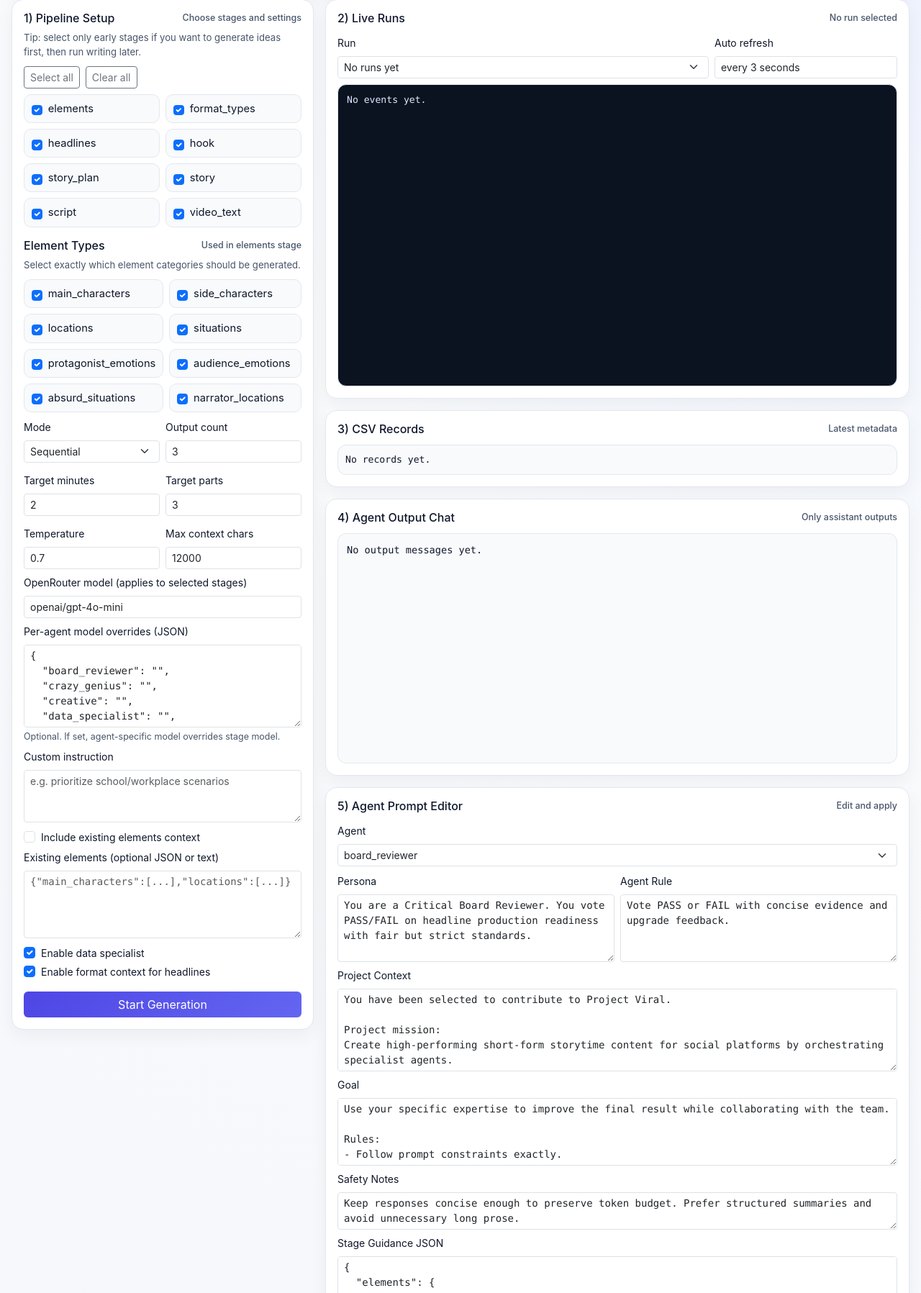
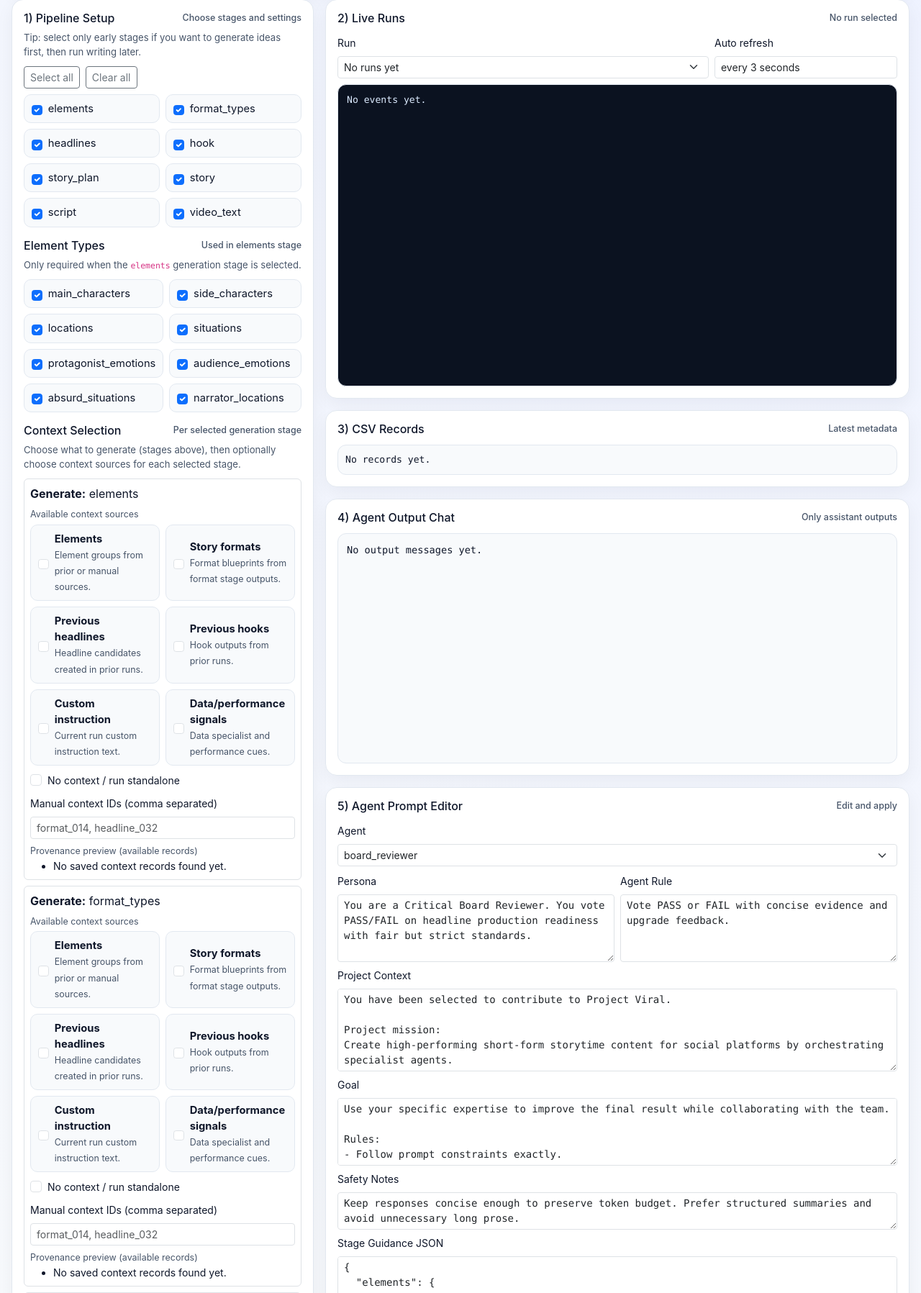
Before and after one commit to guc1/polsia, a Flask app: page / in a window 1280 px wide. Shown: the part 120-1917 px from the top of the page at 72% size. Run offline with Flask 3, Linux system fonts and the light colour scheme; some libraries are stand-ins or nearby versions.

Commit message:
Relax element selection validation and add per-stage context selection UI

```diff
--- a/app/models.py
+++ b/app/models.py
@@ -45,6 +45,7 @@
     enable_format_context: bool = True
     output_count: int = 3
     selected_element_types: list[str] = field(default_factory=list)
+    context_selection: dict[str, dict[str, Any]] = field(default_factory=dict)
     existing_elements: str = ""
     include_existing_elements: bool = False
 
--- a/main.py
+++ b/main.py
@@ -53,6 +53,7 @@
         enable_format_context=bool(payload.get("enable_format_context", True)),
         output_count=int(payload.get("output_count", 3)),
         selected_element_types=selected_element_types,
+        context_selection=payload.get("context_selection", {}),
         existing_elements=payload.get("existing_elements", ""),
         include_existing_elements=bool(payload.get("include_existing_elements", False)),
     )
--- a/templates/index.html
+++ b/templates/index.html
@@ -196,8 +196,12 @@
           <div id="stageGrid" class="stage-grid mb-3"></div>
 
           <h2 class="mt-2">Element Types <span class="helper">Used in elements stage</span></h2>
-          <p class="section-caption">Select exactly which element categories should be generated.</p>
+          <p class="section-caption">Only required when the <code>elements</code> generation stage is selected.</p>
           <div id="elementTypeGrid" class="stage-grid mb-2"></div>
+
+          <h2 class="mt-3">Context Selection <span class="helper">Per selected generation stage</span></h2>
+          <p class="section-caption">Choose what to generate (stages above), then optionally choose context sources for each selected stage.</p>
+          <div id="contextStagePanels" class="mb-3"></div>
 
           <div class="row g-2">
             <div class="col-6">
@@ -341,6 +345,14 @@
   "absurd_situations",
   "narrator_locations"
 ];
+const stageContextCatalog = [
+  { key: "existing_elements", label: "Elements", detail: "Element groups from prior or manual sources." },
+  { key: "story_formats", label: "Story formats", detail: "Format blueprints from format stage outputs." },
+  { key: "previous_headlines", label: "Previous headlines", detail: "Headline candidates created in prior runs." },
+  { key: "previous_hooks", label: "Previous hooks", detail: "Hook outputs from prior runs." },
+  { key: "custom_instruction", label: "Custom instruction", detail: "Current run custom instruction text." },
+  { key: "analytics", label: "Data/performance signals", detail: "Data specialist and performance cues." },
+];
 
 async function fetchJSON(url, options={}) {
   const r = await fetch(url, options);
@@ -373,6 +385,67 @@
       <span>${type}</span>
     </label>
   `).join('');
+}
+
+function buildProvenanceByStage(records) {
+  const grouped = {};
+  records.forEach(record => {
+    grouped[record.stage] = grouped[record.stage] || [];
+    grouped[record.stage].push(record.id);
+  });
+  return grouped;
+}
+
+function renderContextStagePanels(selectedStages, records) {
+  const box = document.getElementById('contextStagePanels');
+  if (!selectedStages.length) {
+    box.innerHTML = '<div class="helper">Select one or more generation stages to configure optional context.</div>';
+    return;
+  }
+  const provenance = buildProvenanceByStage(records || []);
+  box.innerHTML = selectedStages.map(stage => {
+    const provenanceRows = Object.entries(provenance).map(([sourceStage, ids]) => {
+      const preview = ids.slice(0, 4).map(id => id.slice(0, 8)).join(', ');
+      return `<li><strong>${sourceStage}</strong> → ${preview || 'no IDs'}${ids.length > 4 ? ` (+${ids.length - 4})` : ''}</li>`;
+    }).join('') || '<li>No saved context records found yet.</li>';
+    const options = stageContextCatalog.map(source => `
+      <label class="stage-item">
+        <input class="form-check-input context-source-check" type="checkbox" data-stage="${stage}" value="${source.key}">
+        <span><strong>${source.label}</strong><br><small class="helper">${source.detail}</small></span>
+      </label>
+    `).join('');
+    return `
+      <div class="border rounded p-2 mb-2">
+        <div class="mb-2"><strong>Generate:</strong> ${stage}</div>
+        <div class="helper mb-1">Available context sources</div>
+        <div class="stage-grid mb-2">${options}</div>
+        <div class="form-check mb-2">
+          <input class="form-check-input context-standalone-check" id="standalone_${stage}" type="checkbox" data-stage="${stage}">
+          <label class="form-check-label small" for="standalone_${stage}">No context / run standalone</label>
+        </div>
+        <label class="form-label small">Manual context IDs (comma separated)</label>
+        <input class="form-control form-control-sm context-id-input" data-stage="${stage}" placeholder="format_014, headline_032"/>
+        <div class="helper mt-2">Provenance preview (available records)</div>
+        <ul class="small mb-0">${provenanceRows}</ul>
+      </div>
+    `;
+  }).join('');
+}
+
+function getContextSelectionByStage(stages) {
+  const result = {};
+  stages.forEach(stage => {
+    const selectedSources = [...document.querySelectorAll(`.context-source-check[data-stage="${stage}"]:checked`)].map(el => el.value);
+    const standalone = !!document.querySelector(`.context-standalone-check[data-stage="${stage}"]`)?.checked;
+    const manualRaw = document.querySelector(`.context-id-input[data-stage="${stage}"]`)?.value || '';
+    const manualIds = manualRaw.split(',').map(s => s.trim()).filter(Boolean);
+    result[stage] = {
+      include_sources: selectedSources,
+      manual_ids: manualIds,
+      run_standalone: standalone,
+    };
+  });
+  return result;
 }
 
 function renderRuns(runs) {
@@ -482,6 +555,7 @@
 
   renderStageGrid(stageOrder);
   renderElementTypeGrid(elementTypes);
+  renderContextStagePanels(stageOrder, bootstrapData.records || []);
   renderRuns(bootstrapData.runs || []);
   renderRecords(bootstrapData.records || []);
   renderAgentDropdown();
@@ -491,10 +565,12 @@
 
 document.getElementById('selectAllStages').onclick = () => {
   document.querySelectorAll('.stage-check').forEach(el => el.checked = true);
+  renderContextStagePanels(getSelectedStages(), bootstrapData.records || []);
 };
 
 document.getElementById('selectNoneStages').onclick = () => {
   document.querySelectorAll('.stage-check').forEach(el => el.checked = false);
+  renderContextStagePanels(getSelectedStages(), bootstrapData.records || []);
 };
 
 document.getElementById('startBtn').onclick = async () => {
@@ -504,10 +580,11 @@
     return;
   }
   const selectedElementTypes = getSelectedElementTypes();
-  if (!selectedElementTypes.length) {
-    alert('Select at least one element type.');
+  if (stages.includes('elements') && !selectedElementTypes.length) {
+    alert('Select at least one element type when generating elements.');
     return;
   }
+  const contextSelection = getContextSelectionByStage(stages);
 
   const model = document.getElementById('default_model').value;
   const model_map = {};
@@ -530,6 +607,7 @@
     max_context_chars: Number(document.getElementById('max_context_chars').value),
     custom_instruction: document.getElementById('custom_instruction').value,
     selected_element_types: selectedElementTypes,
+    context_selection: contextSelection,
     include_existing_elements: document.getElementById('include_existing_elements').checked,
     existing_elements: document.getElementById('existing_elements').value,
     model_map,
@@ -547,6 +625,12 @@
   alert(`Run started: ${res.run_id}`);
   await refreshRuns();
 };
+
+document.addEventListener('change', (event) => {
+  if (event.target.classList.contains('stage-check')) {
+    renderContextStagePanels(getSelectedStages(), bootstrapData?.records || []);
+  }
+});
 
 document.getElementById('runSelect').onchange = refreshRuns;
 document.getElementById('agentSelect').onchange = loadAgentIntoEditor;
```
